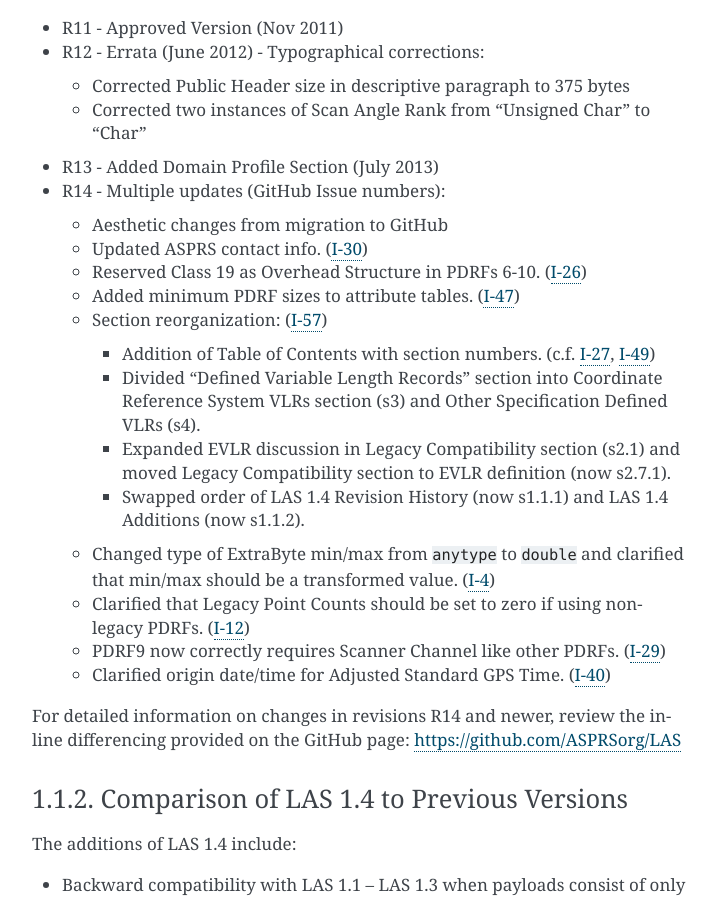
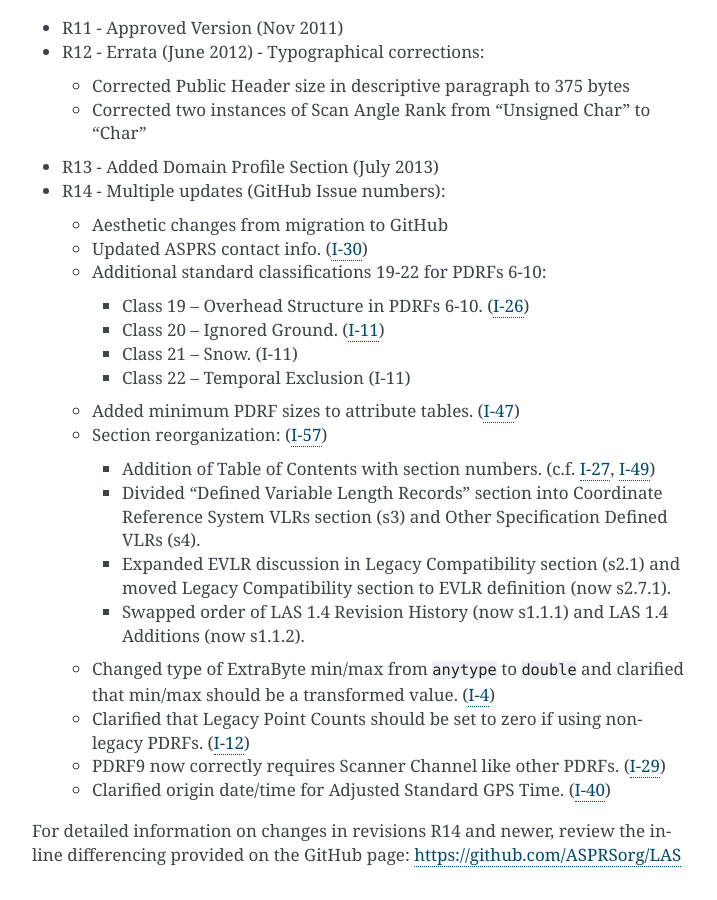
Before and after one commit to ASPRSorg/LAS, a Sphinx documentation site: the page built from source/01_intro.txt, in a window 1280 px wide and 900 px high, scrolled down 488 px. Shown: the whole window, without its empty margins (388-1105 px from the left). Built offline with Sphinx 7.4.7, drawn with Linux system fonts in a browser that asks for light colours.

Commit message:
Added changelog message for #11

```diff
--- a/source/01_intro.txt
+++ b/source/01_intro.txt
@@ -32,8 +32,15 @@ Summary of LAS 1.4 revisions:
   * Aesthetic changes from migration to GitHub
   * Updated ASPRS contact info.
     (`I-30 <https://github.com/ASPRSorg/LAS/issues/30>`_)
-  * Reserved Class 19 as Overhead Structure in PDRFs 6-10.
-    (`I-26 <https://github.com/ASPRSorg/LAS/issues/26>`_)
+  * Additional standard classifications 19-22 for PDRFs 6-10:
+
+    * Class 19 -- Overhead Structure in PDRFs 6-10.
+      (`I-26 <https://github.com/ASPRSorg/LAS/issues/26>`_)
+    * Class 20 -- Ignored Ground.
+      (`I-11 <https://github.com/ASPRSorg/LAS/issues/11>`_)
+    * Class 21 -- Snow. (I-11)
+    * Class 22 -- Temporal Exclusion (I-11)
+
   * Added minimum PDRF sizes to attribute tables.
     (`I-47 <https://github.com/ASPRSorg/LAS/issues/47>`_)
   * Section reorganization:
```
